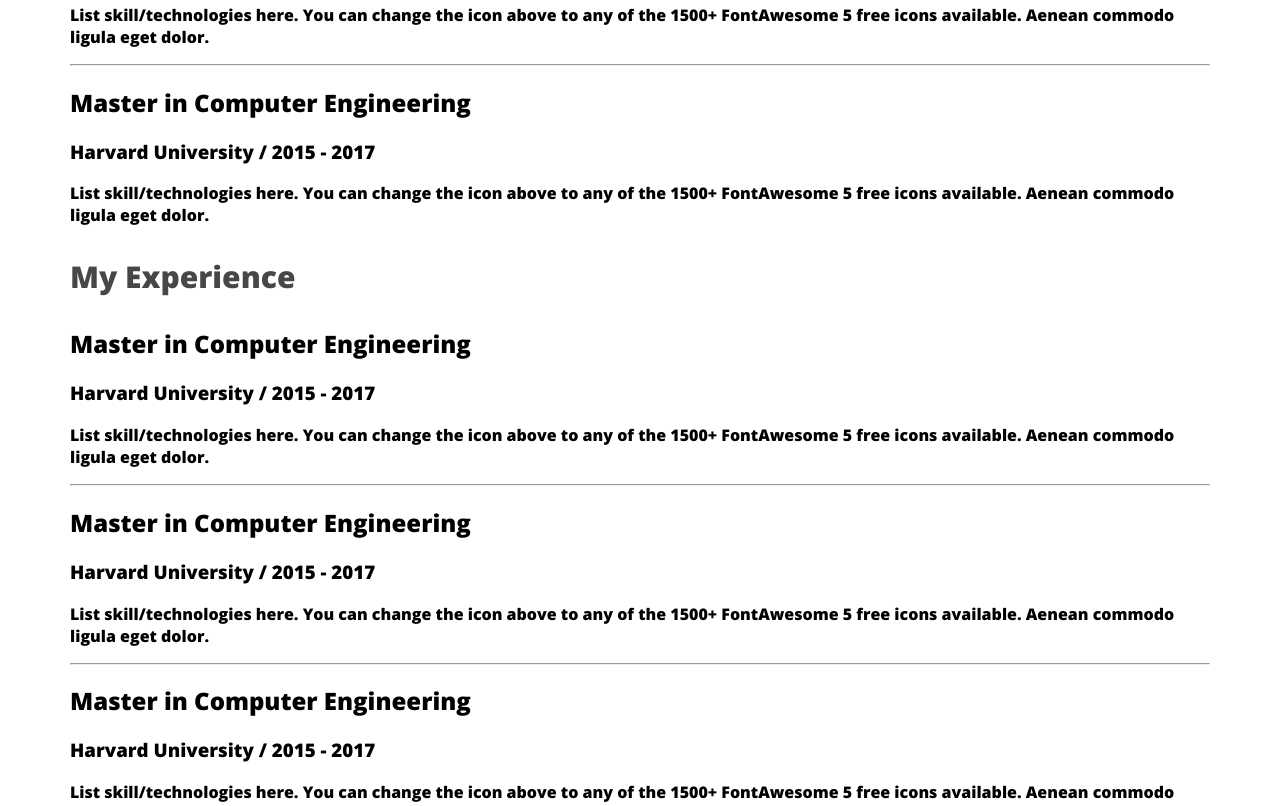
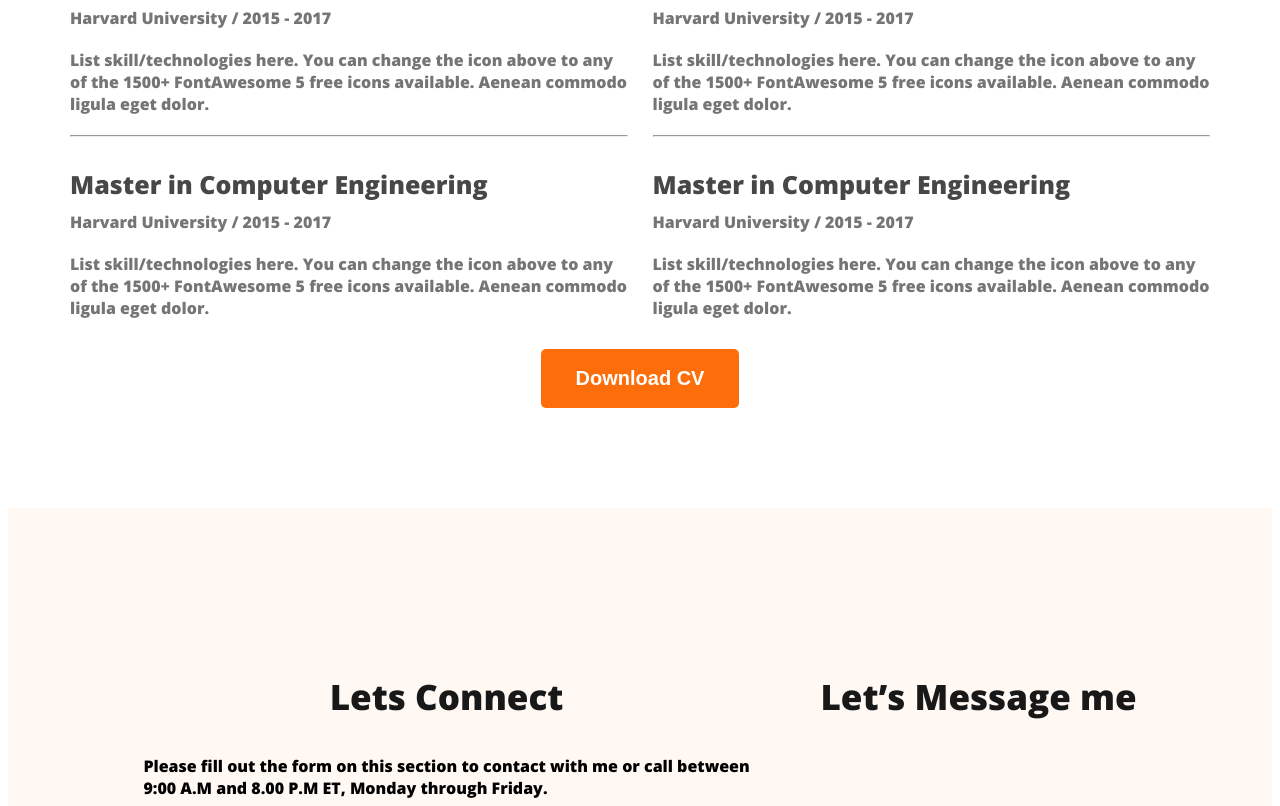
Before and after one commit to rakhibul07/web-design, a plain HTML site: page index.html in a window 1280 px wide. Shown: the part 2739-3545 px from the top of the page. Drawn offline with nearby package versions, Linux system fonts and the light colour scheme.

Commit message:
footer section style

```diff
--- a/index.html
+++ b/index.html
@@ -133,10 +133,32 @@
             </div>
         </div>
     </div>
+    <div class="download-cv">
+        <button class="btn-primary">Download CV</button>
+    </div>
+
 </section>
     </main>
     <footer>
+<section>
+    <div class="footer-container">
+        <div class="column">
+            <h3 class="section-title">Lets Connect</h3>
+            <p class="column-description">Please fill out the form on this section to contact with me or call between <br> 9:00 A.M and 8.00 P.M ET, Monday through Friday.</p>
+            <div class="social-link">
+                <a href=""><img src="images/icons/facebook.png" alt=""></a>
+                <a href=""><img src="images/icons/twitter.png" alt=""></a>
+                <a href=""><img src="images/icons/insta.png" alt=""></a>
+            </div>
+        </div>
+        <div class="column">
+            <h3 class="section-title">Let’s Message me</h3>
+           <form action="">
 
+           </form>
+        </div>
+    </div>
+</section>
     </footer>
 </body>
 </html>
--- a/style.css
+++ b/style.css
@@ -160,3 +160,42 @@ main section {
     font-size: 30px;
     font-weight: 700;
 }
+
+.resume-container {
+    display: flex;
+    gap: 25px;
+
+}
+
+.resume-item-description,
+.resume-item-institute {
+    color: #757575;
+    font-size: 16px;
+    font-weight: 400;
+    margin-top: 0px;
+    margin-bottom: 20px;
+}
+
+.resume-item-title {
+    color: #474747;
+    font-size: 25px;
+    font-weight: 700;
+    margin-top: 30px;
+    margin-bottom: 10px;
+
+}
+.resume-item-description{
+margin-top: 0px;
+margin-bottom: 20px;
+}
+.download-cv{
+    text-align: center;
+    margin-top: 10px;
+}
+.footer-container{
+    display: flex;
+    justify-content: space-around;
+    margin-top: 100px;
+    background-color:  #FFF8F3;;
+    padding: 130px 100px;
+}
```
